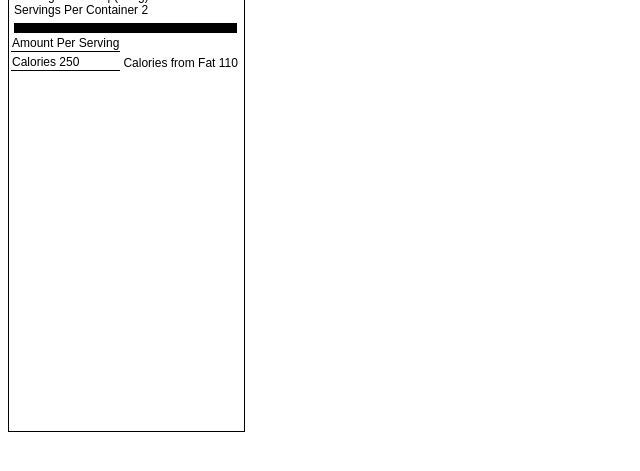
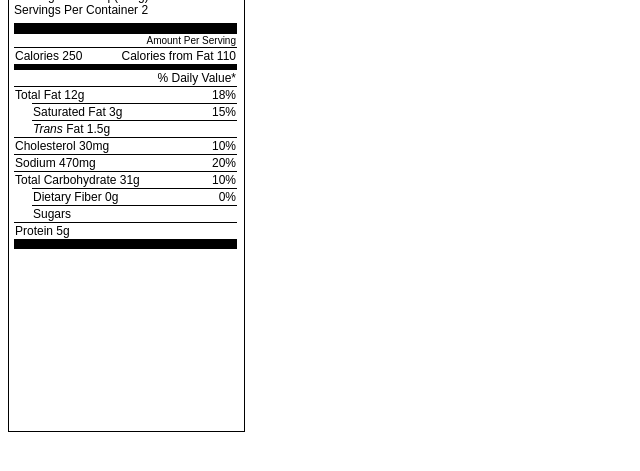
Before and after one commit to brookehurford/nutritionFacts, a plain HTML site: page index.html in a window 1280 px wide. Shown: the part 53-524 px from the top of the page, without its empty margins (0-640 px from the left). Drawn offline with Linux system fonts and the light colour scheme.

Commit message:
Add tables including indent with fats and carbs

```diff
--- a/css/styles.css
+++ b/css/styles.css
@@ -24,12 +24,49 @@ p {
   margin-left: 5px;
 }
 
+.smallDivide {
+  background-color: black;
+  height: 5px;
+  width: 95%;
+  margin-left: 5px;
+}
+
 .label {
   border: 1px solid black;
   width: 235px;
   height: 475px;
 }
 
-tbody tr td:first-child {
-  border-bottom: 1px solid black;
+tbody tr td {
+  border-top: 1px solid black;
 }
+
+table {
+  /*border: 1px solid red;*/
+  width: 223px;
+  margin-left: 5px;
+  border-collapse: collapse;
+  border-spacing: 0;
+}
+
+tbody tr td:last-child {
+  text-align: right;
+}
+
+.smallText {
+  font-size: 10px;
+}
+
+.blankcell {
+  width: 1rem;
+  border-top: 0;
+}
+
+/*.indent {
+  padding-left: 15px;
+  border-style: inset;
+}*/
+
+/*tbody tr td {
+  border: 1px solid red;
+}*/
--- a/index.html
+++ b/index.html
@@ -13,7 +13,7 @@
         <div class='divide'></div>
         <tbody>
           <tr>
-            <td>Amount Per Serving</td>
+            <td colspan="2" class="smallText">Amount Per Serving</td>
           </tr>
           <tr>
             <td>Calories 250</td>
@@ -21,6 +21,54 @@
           </tr>
         </tbody>
       </table>
+      <div class='smallDivide'></div>
+      <table>
+        <tr>
+          <td></td>
+          <td colspan="3">% Daily Value*</td>
+        </tr>
+        <tr>
+          <td colspan="2">Total Fat 12g</td>
+          <td>18%</td>
+        </tr>
+        <tr>
+          <td class="blankcell"></td>
+          <td>Saturated Fat 3g</td>
+          <td>15%</td>
+        </tr>
+        <tr>
+          <td class="blankcell"></td>
+          <td><em>Trans</em> Fat 1.5g</td>
+          <td></td>
+        </tr>
+        <tr>
+          <td colspan="2">Cholesterol 30mg</td>
+          <td>10%</td>
+        </tr>
+        <tr>
+          <td colspan="2">Sodium 470mg</td>
+          <td>20%</td>
+        </tr>
+        <tr>
+          <td colspan="2">Total Carbohydrate 31g</td>
+          <td>10%</td>
+        </tr>
+        <tr>
+          <td class="blankcell"></td>
+          <td>Dietary Fiber 0g</td>
+          <td>0%</td>
+        </tr>
+        <tr>
+          <td class="blankcell"></td>
+          <td>Sugars</td>
+          <td></td>
+        </tr>
+        <tr>
+          <td colspan="2">Protein 5g</td>
+          <td></td>
+        </tr>
+      </table>
+      <div class='divide'></div>
     </div>
   </body>
 </html>
```
